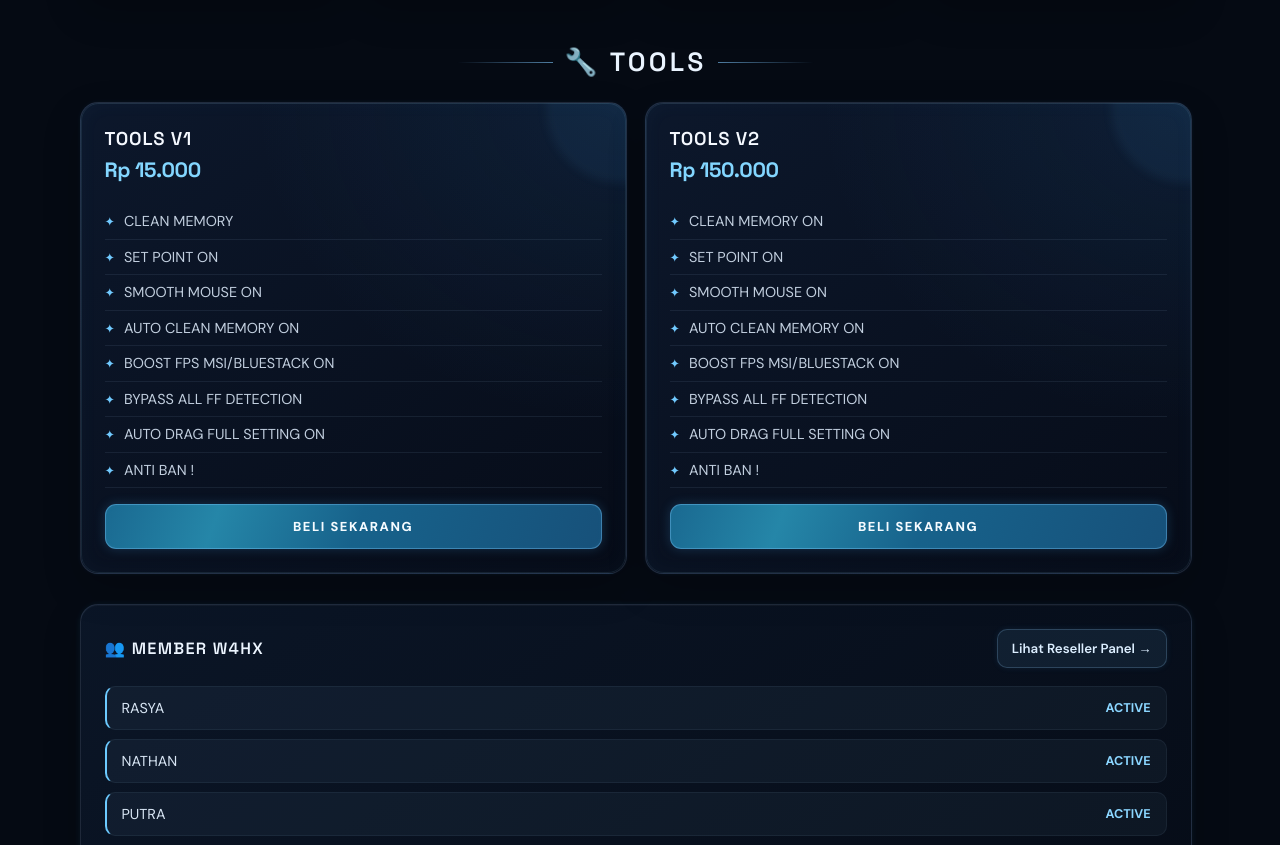
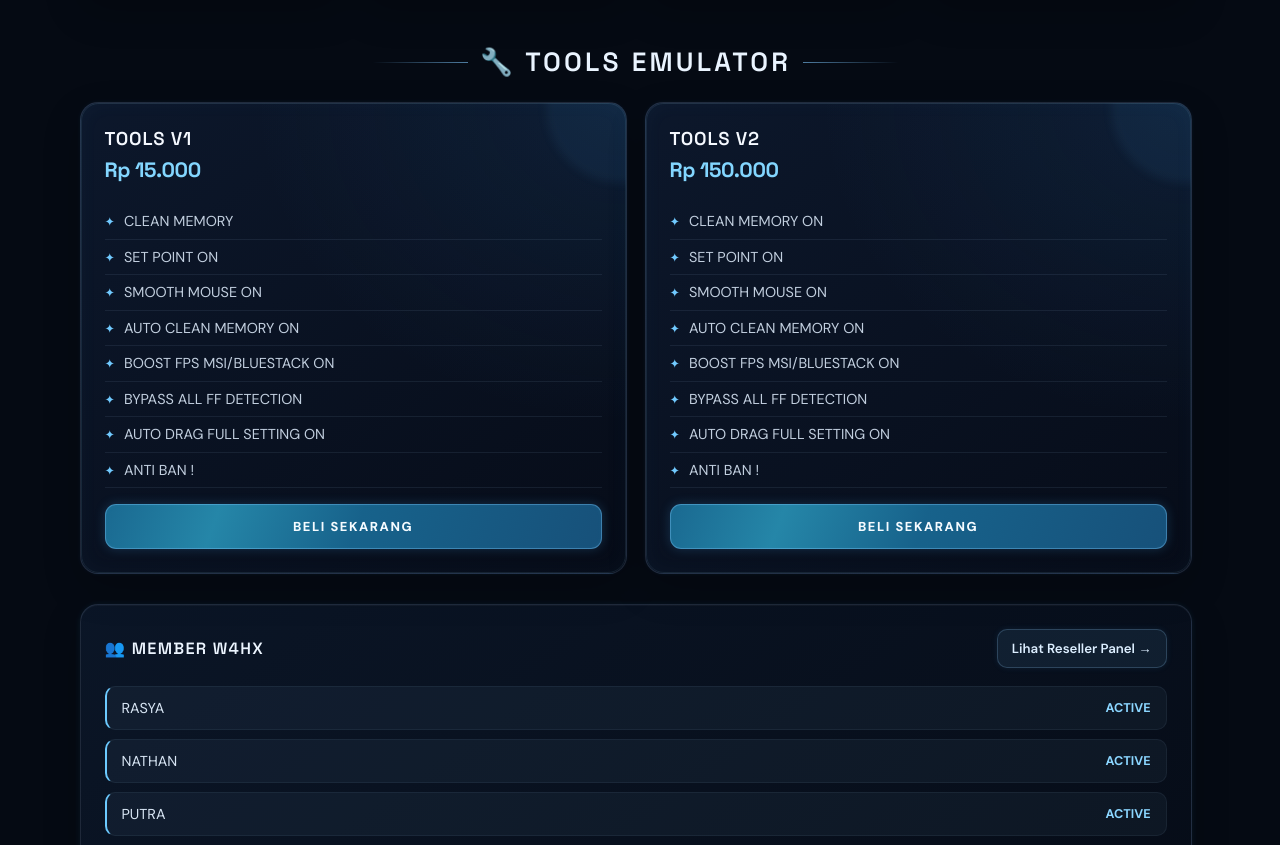
Before and after one commit to ANONIMCHR/W4HX-OFFICIAL-WEBSITE, a plain HTML site: page index.html in a window 1280 px wide. Shown: the part 940-1785 px from the top of the page. Drawn offline with Linux system fonts and the light colour scheme.

```diff
--- a/index.html
+++ b/index.html
@@ -37,7 +37,7 @@
   <h2 class="section-title">🪐 PANEL EMULATOR</h2>
   <section class="shop-grid" id="panelGrid"></section>
 
-  <h2 class="section-title">🔧 TOOLS</h2>
+  <h2 class="section-title">🔧 TOOLS EMULATOR</h2>
   <section class="shop-grid" id="toolsGrid"></section>
 
   <!-- ============ MEMBER LIST BOX ============ -->
```
